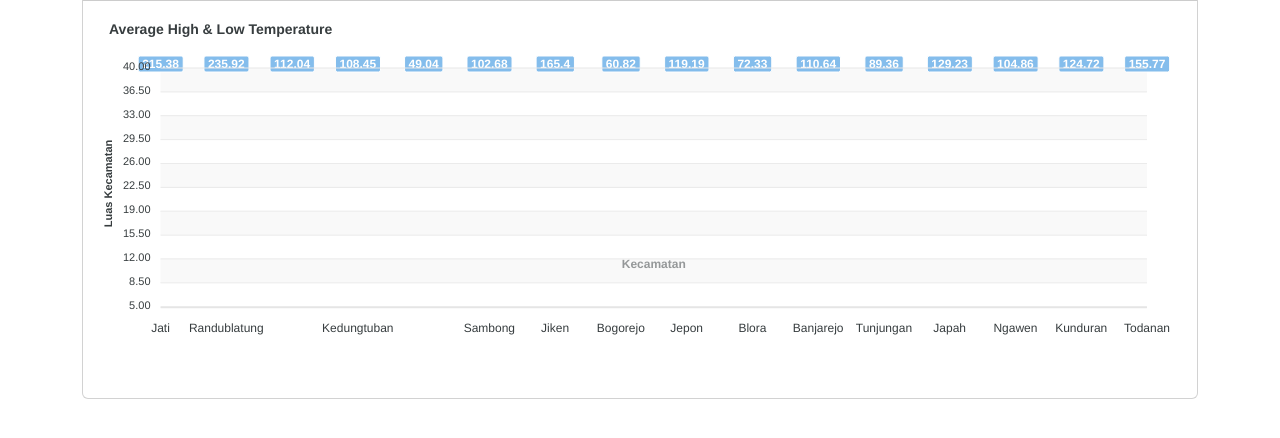
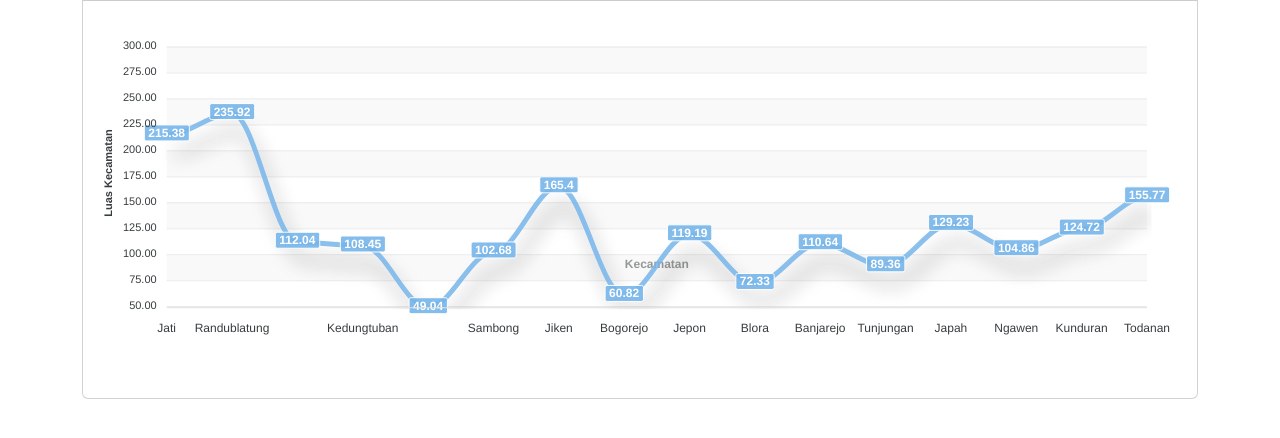
Before and after one commit to trisnawulan/pgweb-acara6, a plain HTML site: page luaskec.html in a window 1280 px wide. Shown: the part 134-572 px from the top of the page. Drawn offline with nearby package versions, Linux system fonts and the light colour scheme.

Commit message:
mengubah

```diff
--- a/luaskec.html
+++ b/luaskec.html
@@ -117,10 +117,7 @@
             stroke: {
                 curve: 'smooth'
             },
-            title: {
-                text: 'Average High & Low Temperature',
-                align: 'left'
-            },
+
             grid: {
                 borderColor: '#e7e7e7',
                 row: {
@@ -141,8 +138,8 @@
                 title: {
                     text: 'Luas Kecamatan'
                 },
-                min: 5,
-                max: 40
+                min: 50,
+                max: 300
             },
             legend: {
                 position: 'top',
```
